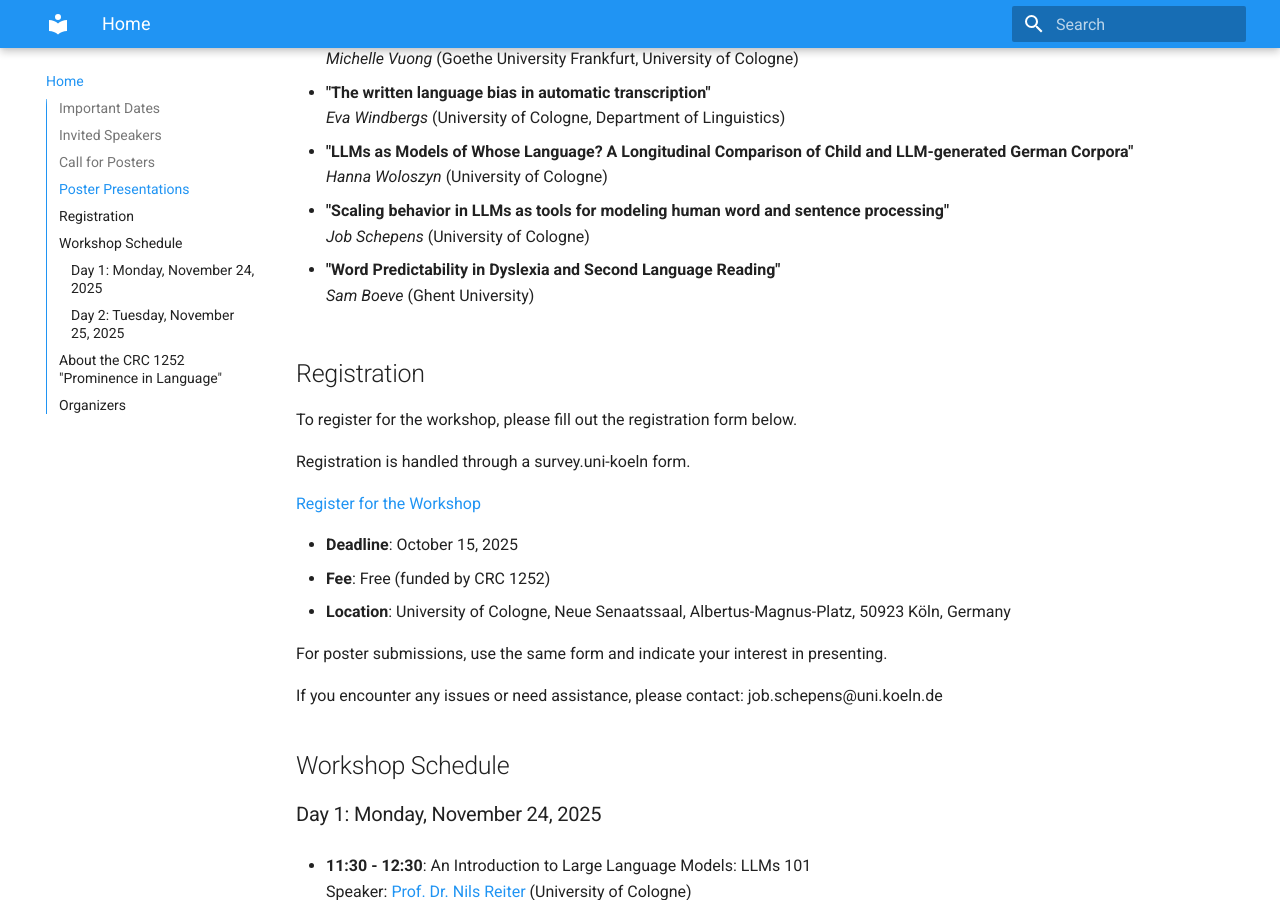
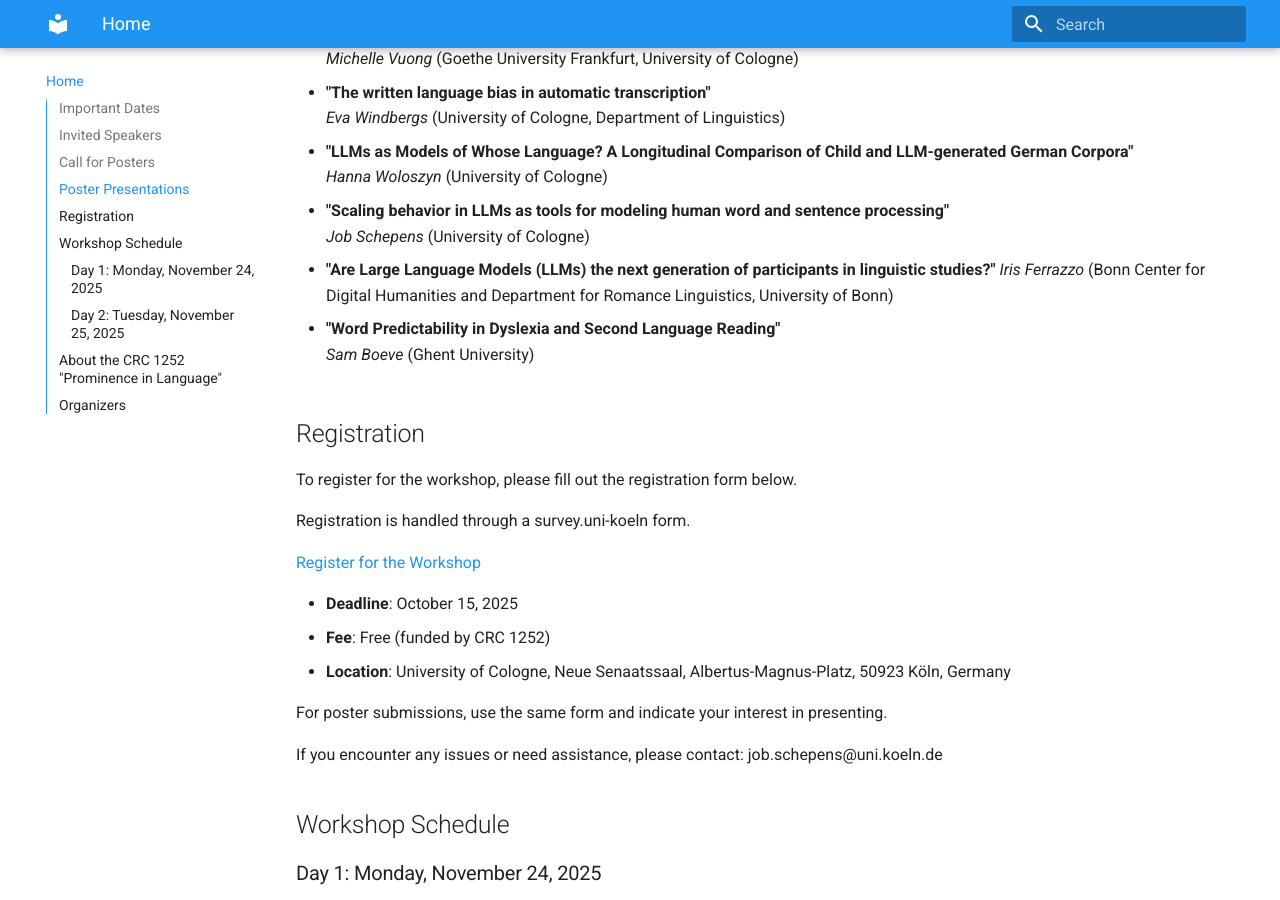
Before and after one commit to SFB1252/llm-workshop, an MkDocs documentation site: the page built from docs/index.md, in a window 1280 px wide and 900 px high, scrolled down 3872 px. Built offline with MkDocs 1.6.1 and Material for MkDocs 9.7.7, drawn with Linux system fonts in a browser that asks for light colours.

Commit message:
Add new talk on LLMs in linguistic studies

```diff
--- a/docs/index.md
+++ b/docs/index.md
@@ -120,6 +120,9 @@ We look forward to seeing you!
 - **"Scaling behavior in LLMs as tools for modeling human word and sentence processing"**
   *Job Schepens* (University of Cologne)
 
+- **"Are Large Language Models (LLMs) the next generation of participants in linguistic studies?"**
+  *Iris Ferrazzo* (Bonn Center for Digital Humanities and Department for Romance Linguistics, University of Bonn)
+
 - **"Word Predictability in Dyslexia and Second Language Reading"**
   *Sam Boeve* (Ghent University)
 
```
